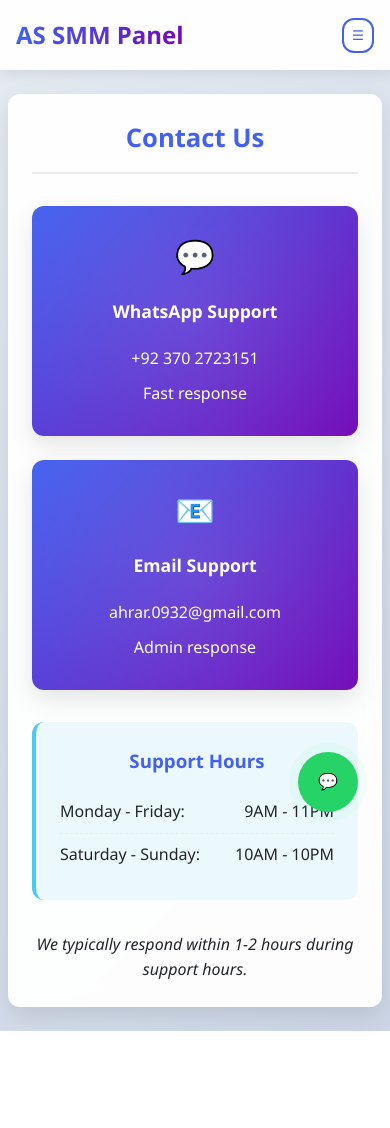
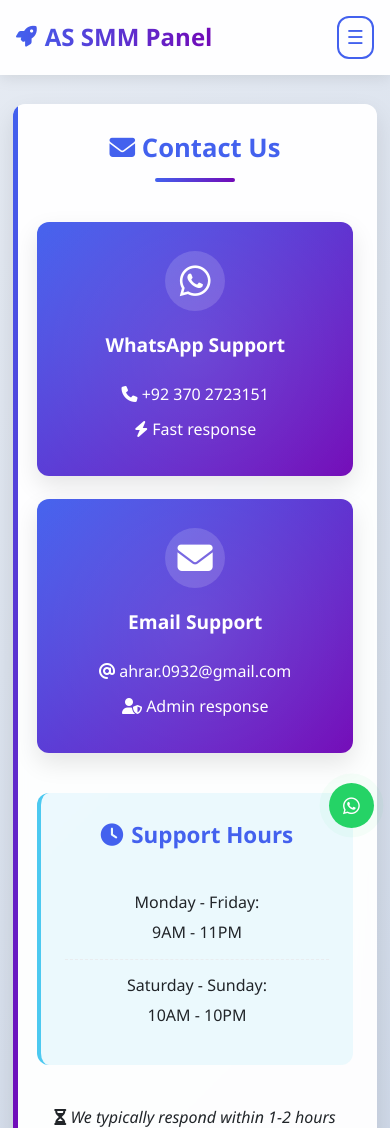
Before and after one commit to ahrar-shah/pro-smm-panel-v2, a website: page public/contact.html in a window 390 px wide. Shown: the top 1128 px of the page. Before the commit the page ends 1031 px from the top, so only its background shows below. Drawn offline with Linux system fonts and the light colour scheme; no server answers.

Commit message:
Contact Fixed

```diff
--- a/public/contact.html
+++ b/public/contact.html
@@ -4,6 +4,7 @@
   <meta charset="utf-8"/>
   <meta name="viewport" content="width=device-width,initial-scale=1"/>
   <title>Contact – SMM Panel</title>
+  <link rel="stylesheet" href="https://cdnjs.cloudflare.com/ajax/libs/font-awesome/6.4.0/css/all.min.css">
   <style>
     /* CSS Variables for consistent theming */
     :root {
@@ -40,6 +41,8 @@
       margin: 0;
       animation: gradientShift 15s ease infinite;
       background-size: 200% 200%;
+      display: flex;
+      flex-direction: column;
     }
 
     /* Navigation */
@@ -65,6 +68,13 @@
       -webkit-background-clip: text;
       -webkit-text-fill-color: transparent;
       animation: fadeIn 1s ease;
+      display: flex;
+      align-items: center;
+      gap: 0.5rem;
+    }
+
+    .brand i {
+      font-size: 1.5rem;
     }
 
     .menu {
@@ -79,6 +89,9 @@
       position: relative;
       padding: 0.5rem 0;
       transition: var(--transition);
+      display: flex;
+      align-items: center;
+      gap: 0.5rem;
     }
 
     .menu a:after {
@@ -109,6 +122,7 @@
       padding: 0.5rem;
       cursor: pointer;
       transition: var(--transition);
+      font-size: 1.2rem;
     }
 
     .hamb:hover {
@@ -118,10 +132,12 @@
 
     /* Main Content */
     .container {
-      max-width: 800px;
+      max-width: 1000px;
       margin: 2rem auto;
       padding: 1rem;
       animation: fadeIn 0.8s ease;
+      flex: 1;
+      width: 100%;
     }
 
     /* Cards */
@@ -133,7 +149,18 @@
       transition: var(--transition);
       backdrop-filter: blur(10px);
       animation: cardAppear 0.8s ease;
-      text-align: center;
+      position: relative;
+      overflow: hidden;
+    }
+
+    .card:before {
+      content: '';
+      position: absolute;
+      top: 0;
+      left: 0;
+      width: 5px;
+      height: 100%;
+      background: linear-gradient(to bottom, var(--primary), var(--secondary));
     }
 
     .card:hover {
@@ -145,8 +172,21 @@
       color: var(--primary);
       margin-bottom: 2rem;
       font-size: 2.2rem;
-      border-bottom: 2px solid var(--gray-light);
+      text-align: center;
+      position: relative;
       padding-bottom: 0.8rem;
+    }
+
+    .card h2:after {
+      content: '';
+      position: absolute;
+      bottom: 0;
+      left: 50%;
+      transform: translateX(-50%);
+      width: 80px;
+      height: 4px;
+      background: linear-gradient(to right, var(--primary), var(--secondary));
+      border-radius: 2px;
     }
 
     /* Contact Methods */
@@ -154,14 +194,14 @@
       display: grid;
       grid-template-columns: repeat(2, 1fr);
       gap: 2rem;
-      margin: 2rem 0;
+      margin: 2.5rem 0;
     }
 
     .contact-card {
       background: linear-gradient(135deg, var(--primary) 0%, var(--secondary) 100%);
       color: white;
       border-radius: var(--border-radius);
-      padding: 2rem;
+      padding: 2.5rem 2rem;
       box-shadow: var(--box-shadow);
       transition: var(--transition);
       position: relative;
@@ -171,6 +211,7 @@
       align-items: center;
       justify-content: center;
       text-align: center;
+      min-height: 250px;
     }
 
     .contact-card:before {
@@ -190,10 +231,17 @@
     }
 
     .contact-icon {
-      font-size: 2.5rem;
-      margin-bottom: 1rem;
+      font-size: 2.8rem;
+      margin-bottom: 1.2rem;
       position: relative;
       z-index: 1;
+      width: 70px;
+      height: 70px;
+      display: flex;
+      align-items: center;
+      justify-content: center;
+      background: rgba(255, 255, 255, 0.15);
+      border-radius: 50%;
     }
 
     .contact-card h3 {
@@ -201,7 +249,7 @@
       margin-bottom: 1rem;
       position: relative;
       z-index: 1;
-      font-size: 1.3rem;
+      font-size: 1.4rem;
     }
 
     .contact-card p, .contact-card a {
@@ -223,26 +271,31 @@
     .support-hours {
       background: rgba(76, 201, 240, 0.1);
       border-radius: var(--border-radius);
-      padding: 1.5rem;
-      margin: 2rem 0;
+      padding: 2rem;
+      margin: 2.5rem 0;
       border-left: 4px solid var(--success);
+      text-align: center;
     }
 
     .support-hours h3 {
       color: var(--primary);
-      margin-bottom: 1rem;
-      text-align: center;
+      margin-bottom: 1.5rem;
+      font-size: 1.4rem;
+      display: flex;
+      align-items: center;
+      justify-content: center;
+      gap: 0.5rem;
     }
 
     .support-hours ul {
       list-style: none;
-      text-align: left;
-      max-width: 300px;
+      text-align: center;
+      max-width: 400px;
       margin: 0 auto;
     }
 
     .support-hours li {
-      padding: 0.5rem 0;
+      padding: 0.8rem 0;
       display: flex;
       justify-content: space-between;
       border-bottom: 1px dashed var(--gray-light);
@@ -250,6 +303,21 @@
 
     .support-hours li:last-child {
       border-bottom: none;
+    }
+
+    /* Footer */
+    footer {
+      background: rgba(255, 255, 255, 0.95);
+      padding: 1.5rem;
+      text-align: center;
+      margin-top: auto;
+      backdrop-filter: blur(10px);
+      border-top: 1px solid var(--gray-light);
+    }
+
+    footer p {
+      color: var(--gray);
+      font-size: 0.9rem;
     }
 
     /* WhatsApp Float */
@@ -270,6 +338,7 @@
       transition: var(--transition);
       animation: pulse 2s infinite;
       z-index: 1000;
+      font-size: 1.5rem;
     }
 
     .float-whatsapp:hover {
@@ -307,8 +376,8 @@
 
     @keyframes pulse {
       0% { box-shadow: 0 0 0 0 rgba(37, 211, 102, 0.7); }
-     70% { box-shadow: 0 0 0 10px rgba(37, 211, 102, 0); }
-     100% { box-shadow: 0 0 0 0 rgba(37, 211, 102, 0); }
+      70% { box-shadow: 0 0 0 10px rgba(37, 211, 102, 0); }
+      100% { box-shadow: 0 0 0 0 rgba(37, 211, 102, 0); }
     }
 
     @keyframes contactAppear {
@@ -329,8 +398,8 @@
       }
 
       .menu {
-        position: absolute;
-        top: 100%;
+        position: fixed;
+        top: 70px;
         left: 0;
         right: 0;
         background: white;
@@ -341,11 +410,13 @@
         opacity: 0;
         visibility: hidden;
         transition: var(--transition);
+        z-index: 999;
       }
 
       .menu a {
         padding: 0.8rem;
         border-bottom: 1px solid var(--gray-light);
+        justify-content: center;
       }
 
       .menu a:last-child {
@@ -364,7 +435,7 @@
 
       .container {
         margin: 1rem auto;
-        padding: 0.5rem;
+        padding: 0.8rem;
       }
 
       .card {
@@ -381,13 +452,26 @@
       }
 
       .contact-card {
-        padding: 1.5rem;
+        padding: 2rem 1.5rem;
+        min-height: 220px;
+      }
+
+      .float-whatsapp {
+        bottom: 1.5rem;
+        right: 1.5rem;
+        width: 50px;
+        height: 50px;
+        font-size: 1.3rem;
       }
     }
 
     @media (max-width: 480px) {
       .brand {
         font-size: 1.5rem;
+      }
+
+      .brand i {
+        font-size: 1.3rem;
       }
 
       .card {
@@ -399,72 +483,117 @@
       }
 
       .contact-icon {
-        font-size: 2rem;
+        font-size: 2.2rem;
+        width: 60px;
+        height: 60px;
       }
 
       .contact-card h3 {
-        font-size: 1.1rem;
+        font-size: 1.2rem;
+      }
+
+      .contact-card {
+        padding: 1.8rem 1.2rem;
+        min-height: 200px;
+      }
+
+      .support-hours {
+        padding: 1.5rem;
+      }
+
+      .support-hours li {
+        flex-direction: column;
+        text-align: center;
+        gap: 0.3rem;
+      }
+
+      .float-whatsapp {
+        bottom: 1rem;
+        right: 1rem;
+        width: 45px;
+        height: 45px;
+        font-size: 1.2rem;
       }
     }
   </style>
 </head>
 <body>
   <nav class="nav" id="nav">
-    <div class="brand">AS SMM Panel</div>
+    <div class="brand"><i class="fas fa-rocket"></i> AS SMM Panel</div>
     <button class="hamb btn outline" onclick="toggleMenu()">☰</button>
     <div class="menu">
-      <a href="/">Login</a>
-      <a href="/payments.html">Payments</a>
-      <a href="/terms.html">Terms</a>
+      <a href="/"><i class="fas fa-sign-in-alt"></i> Login</a>
+      <a href="/payments.html"><i class="fas fa-credit-card"></i> Payments</a>
+      <a href="/terms.html"><i class="fas fa-file-alt"></i> Terms</a>
     </div>
   </nav>
 
   <div class="container">
     <div class="card">
-      <h2>Contact Us</h2>
+      <h2><i class="fas fa-envelope"></i> Contact Us</h2>
 
       <div class="contact-methods">
         <div class="contact-card">
-          <div class="contact-icon">💬</div>
+          <div class="contact-icon">
+            <i class="fab fa-whatsapp"></i>
+          </div>
           <h3>WhatsApp Support</h3>
-          <a href="https://wa.me/923702723151" target="_blank">+92 370 2723151</a>
-          <p>Fast response</p>
+          <a href="https://wa.me/923702723151" target="_blank">
+            <i class="fas fa-phone"></i> +92 370 2723151
+          </a>
+          <p><i class="fas fa-bolt"></i> Fast response</p>
         </div>
 
         <div class="contact-card">
-          <div class="contact-icon">📧</div>
+          <div class="contact-icon">
+            <i class="fas fa-envelope"></i>
+          </div>
           <h3>Email Support</h3>
-          <p id="adminEmail">ahrar.0932@gmail.com</p>
-          <p>Admin response</p>
+          <p id="adminEmail"><i class="fas fa-at"></i> ahrar.0932@gmail.com</p>
+          <p><i class="fas fa-user-shield"></i> Admin response</p>
         </div>
       </div>
 
       <div class="support-hours">
-        <h3>Support Hours</h3>
+        <h3><i class="fas fa-clock"></i> Support Hours</h3>
         <ul>
           <li><span>Monday - Friday:</span> <span>9AM - 11PM</span></li>
           <li><span>Saturday - Sunday:</span> <span>10AM - 10PM</span></li>
         </ul>
       </div>
 
-      <p style="margin-top: 1.5rem; font-style: italic;">
-        We typically respond within 1-2 hours during support hours.
+      <p style="margin-top: 1.5rem; font-style: italic; text-align: center;">
+        <i class="fas fa-hourglass-half"></i> We typically respond within 1-2 hours during support hours.
       </p>
     </div>
   </div>
 
-  <a class="float-whatsapp" href="https://wa.me/923702723151" target="_blank">💬</a>
+  <footer>
+    <p>&copy; 2023 AS SMM Panel. All rights reserved.</p>
+  </footer>
+
+  <a class="float-whatsapp" href="https://wa.me/923702723151" target="_blank">
+    <i class="fab fa-whatsapp"></i>
+  </a>
 
   <script>
     function toggleMenu(){
       document.getElementById('nav').classList.toggle('open');
     }
 
+    // Close menu when clicking outside
+    document.addEventListener('click', (e) => {
+      const nav = document.getElementById('nav');
+      if (nav.classList.contains('open') && !e.target.closest('.nav')) {
+        nav.classList.remove('open');
+      }
+    });
+
     // Fetch admin email (same as Gmail user if logged-in admin, otherwise show placeholder)
     fetch('/api/me').then(r=>r.json()).then(j=>{
-      document.getElementById('adminEmail').innerText = j?.user?.email || 'ahrar.0932@gmail.com';
+      document.getElementById('adminEmail').innerHTML = '<i class="fas fa-at"></i> ' + (j?.user?.email || 'ahrar.0932@gmail.com');
     }).catch(() => {
-      document.getElementById('adminEmail').innerText = 'ahrar.0932@gmail.com';
+      document.getElementById('adminEmail').innerHTML = '<i class="fas fa-at"></i> ahrar.0932@gmail.com';
     });
 
     // Add animation to contact cards
```
